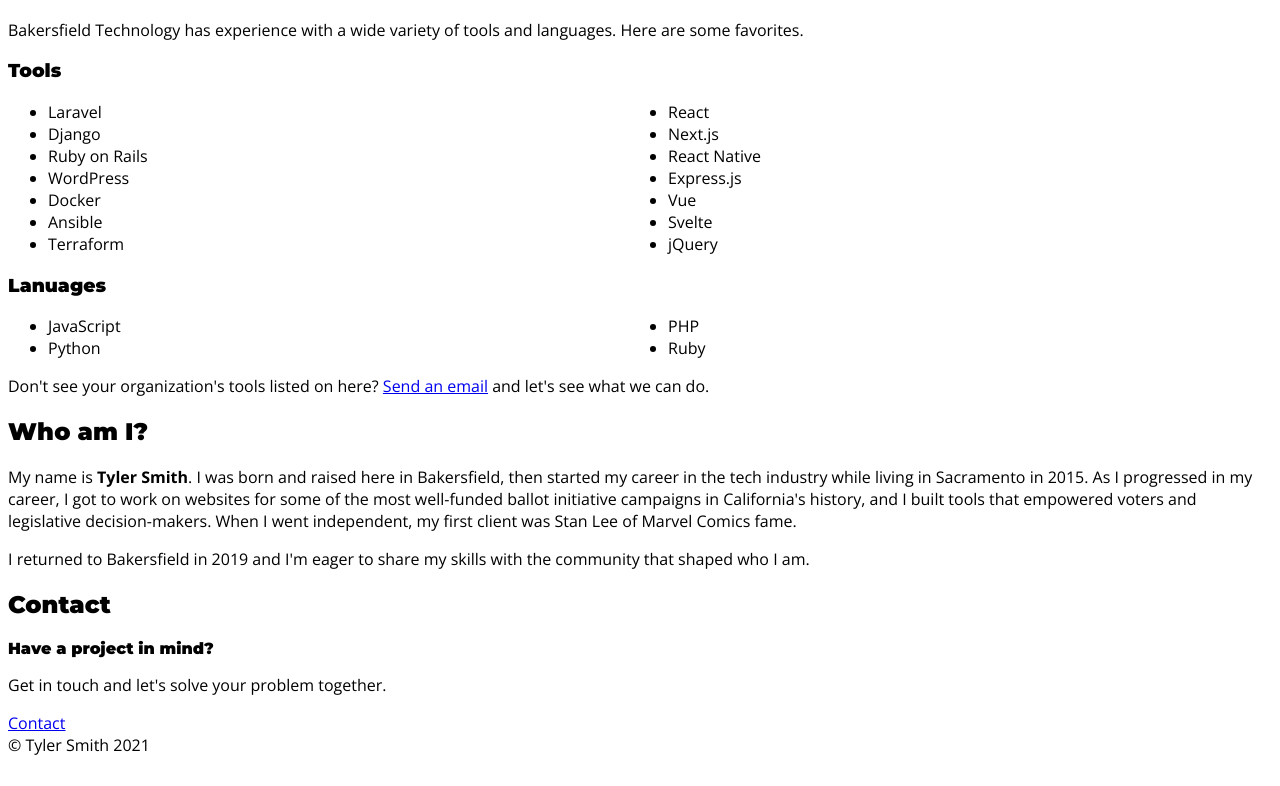
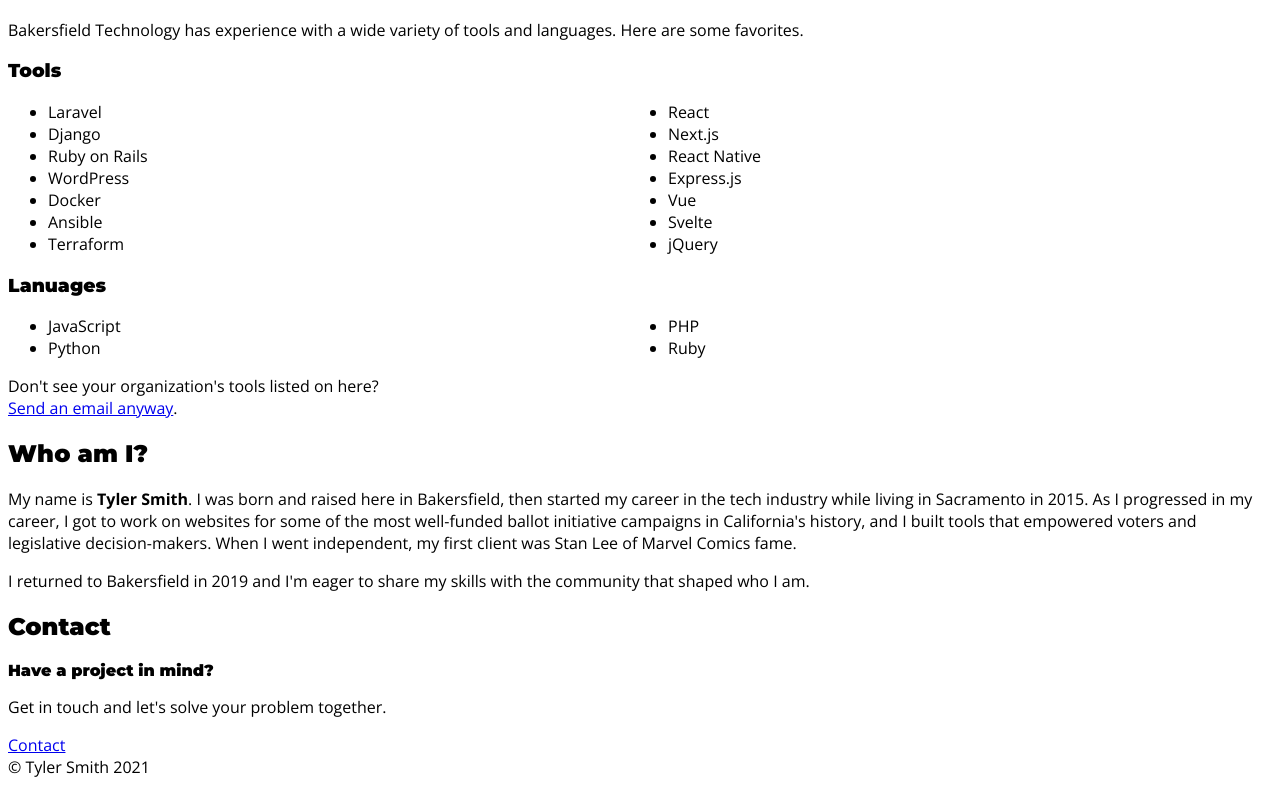
Before and after one commit to tylerlwsmith/bakersfieldtechnology.com, a Next.js app: page / in a window 1280 px wide. Shown: the part 10411-11197 px from the top of the page. Before the commit the page ends 11175 px from the top, so only its background shows below. Built offline with nearby package versions, Linux system fonts and the light colour scheme.

Commit message:
CTA change

```diff
--- a/components/homepage/Technologies.tsx
+++ b/components/homepage/Technologies.tsx
@@ -70,10 +70,13 @@
           ))}
         </List>
 
-        <div className="text-sm max-w-sm pt-2 text-gray-500">
+        <div className="text-sm pt-2 text-gray-500">
           <p>
-            Don't see your organization's tools listed on here?{" "}
-            <a href="/#contact">Send an email</a> and let's see what we can do.
+            Don't see your organization's tools listed on here? <br />
+            <a href="/#contact" className="underline">
+              Send an email anyway
+            </a>
+            .
           </p>
         </div>
       </div>
```
